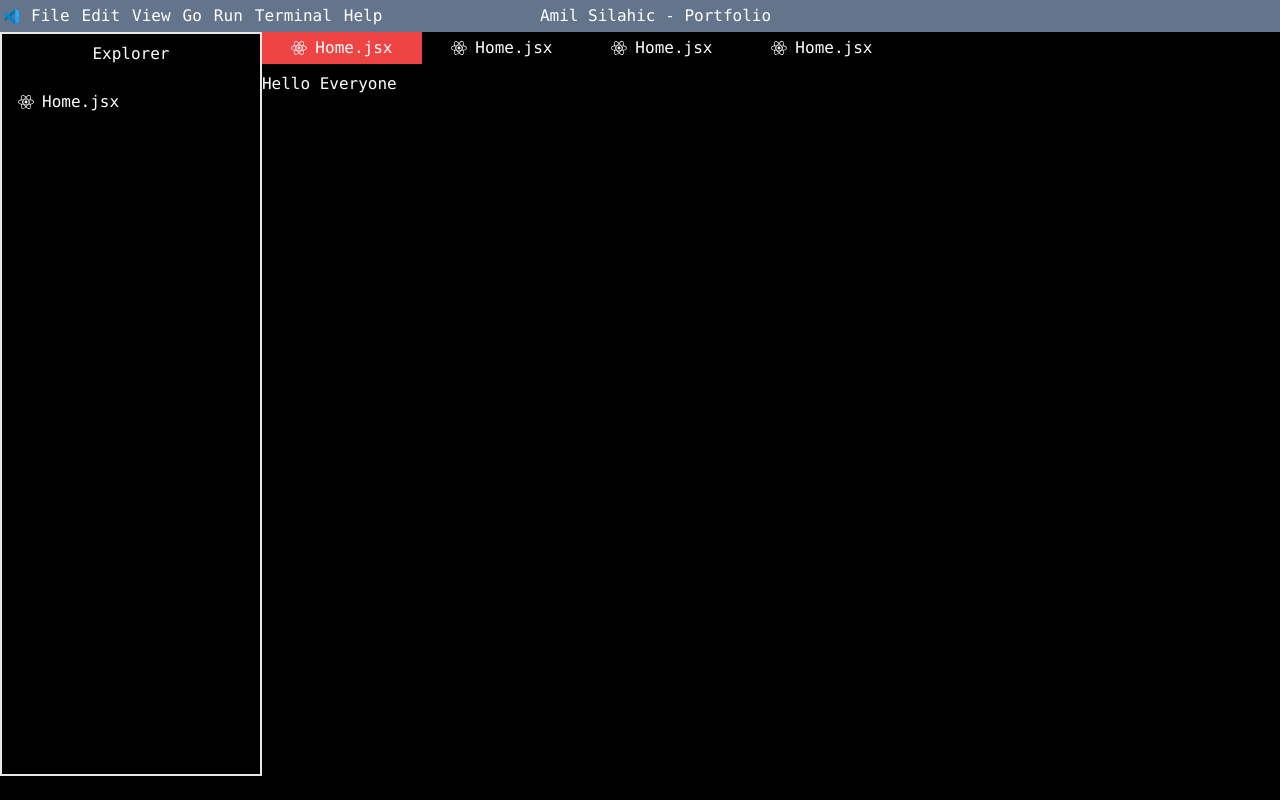
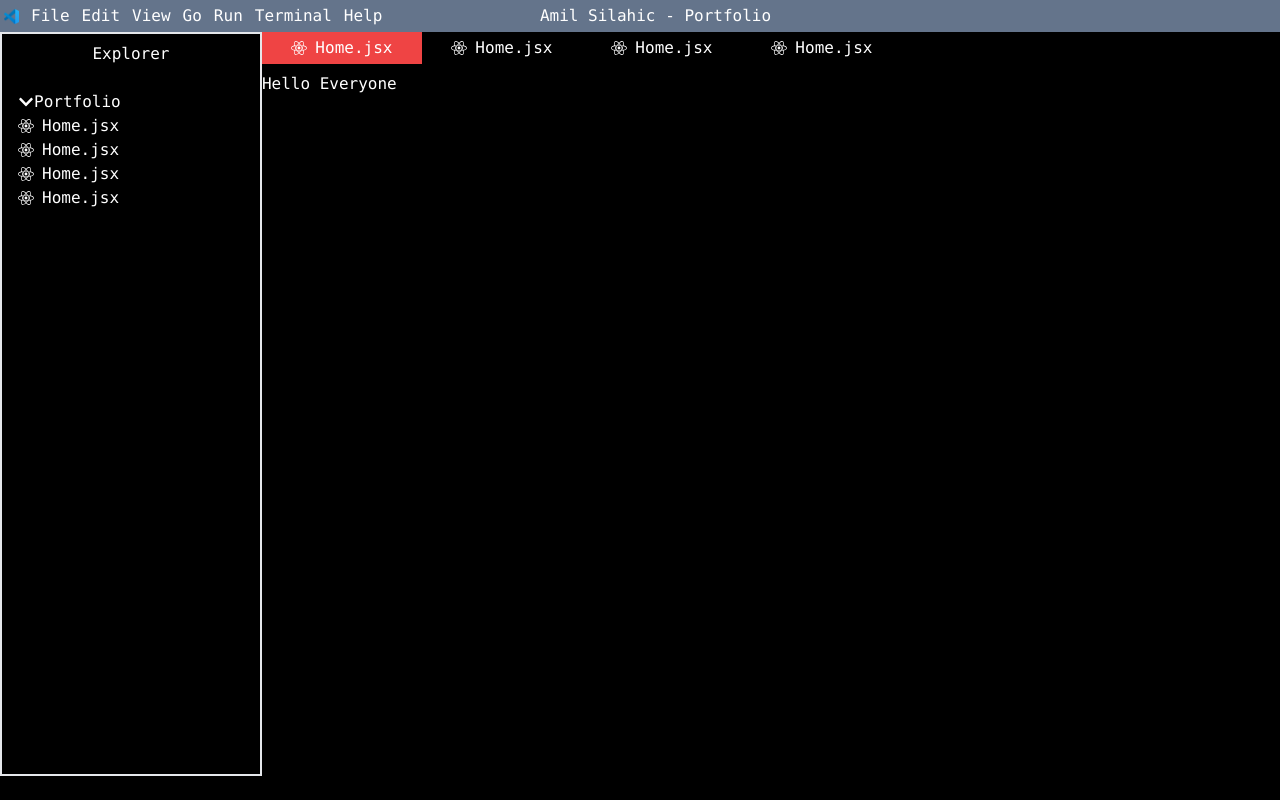
Before and after one commit to SilahicAmil/nextjs-updated-portfolio, a Next.js app: page / in a window 1280 px wide. Built offline with nearby package versions, Linux system fonts and the light colour scheme.

Commit message:
animation updates

```diff
--- a/components/Layout/Layout.js
+++ b/components/Layout/Layout.js
@@ -5,9 +5,8 @@ const Layout = ({ children }) => {
   return (
     <>
       <TopNav />
-
       <Navigation>
-        <main className="flex flex-1 font-mono">{children}</main>
+        <main className="font-mono">{children}</main>
       </Navigation>
     </>
   );
--- a/components/Navigation/Navigation.js
+++ b/components/Navigation/Navigation.js
@@ -19,10 +19,35 @@ const Navigation = ({ children }) => {
           <div className="flex flex-col justify-between mt-6">
             <aside>
               <ul>
-                <li className="flex items-center gap-2">
-                  <FaReact />
-                  Home.jsx
-                </li>
+                <label
+                  className="flex items-center cursor-pointer"
+                  onClick={showFilesHandler}
+                >
+                  <FaChevronRight
+                    className={`${!showFiles ? "rotate-90" : null}`}
+                  />
+                  <p>Portfolio</p>
+                </label>
+                {!showFiles ? (
+                  <div>
+                    <li className="flex items-center gap-2">
+                      <FaReact />
+                      Home.jsx
+                    </li>
+                    <li className="flex items-center gap-2">
+                      <FaReact />
+                      Home.jsx
+                    </li>
+                    <li className="flex items-center gap-2">
+                      <FaReact />
+                      Home.jsx
+                    </li>
+                    <li className="flex items-center gap-2">
+                      <FaReact />
+                      Home.jsx
+                    </li>
+                  </div>
+                ) : null}
               </ul>
             </aside>
           </div>
```
